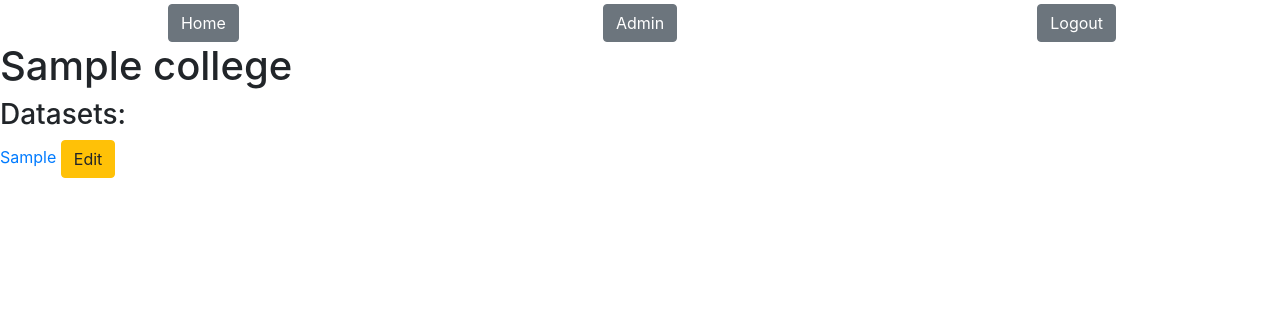
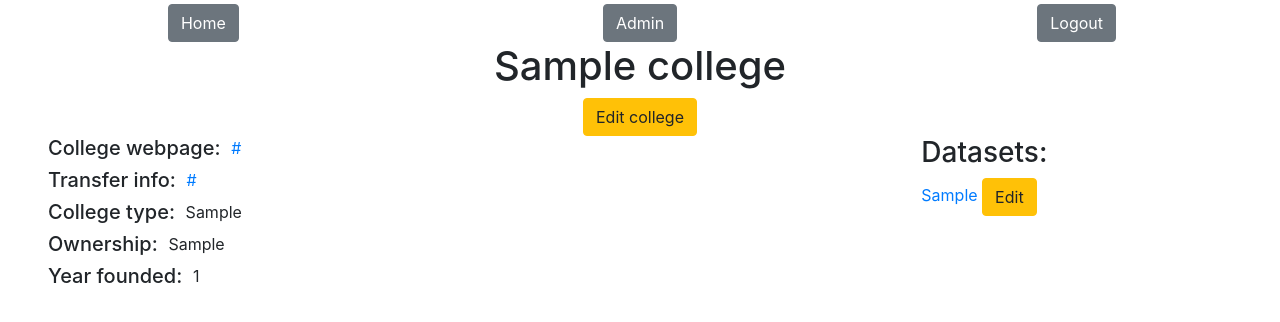
Before and after one commit to AndrewJager/MI-College-Transfer-Data, a Flask app: template project/college/templates/view_college.html in a window 1280 px wide. Shown: the top 322 px of the page. Run offline with Flask 2, Linux system fonts and the light colour scheme; the template is opened without the code that fills it: values that come from a table or form of the project are taken from there, others are empty; tables that the repository leaves empty hold one stand-in row (values such as "Sample post"); some libraries are stand-ins or nearby versions.

Commit message:
Added info to college page

```diff
--- a/project/college/templates/view_college.html
+++ b/project/college/templates/view_college.html
@@ -3,16 +3,52 @@
 {% block content %}
 
 <div class="row">
-    <div class="col">
+    <div class="col text-center">
         <h1>{{ college.name }}</h1>
+        {% if user.isAdmin %}
+        <a class="btn btn-warning" href="/edit_college/{{ college.name }}" role="button">Edit college</a>
+        {% endif %}
+    </div>
+</div>
 
+<div class="row">
+    <div class="col-sm-8 ml-5">
+        <div class="row">
+            <div class="col d-inline-flex">
+                <h5>College webpage: &nbsp;</h5><a href="{{ college.website }}"
+                    target="_blank">{{ college.website }}</a>
+            </div>
+        </div>
+        <div class="row">
+            <div class="col d-inline-flex">
+                <h5>Transfer info: &nbsp;</h5><a href="{{ college.transfer_website }}"
+                    target="_blank">{{ college.transfer_website }}</a>
+            </div>
+        </div>
+        <div class="row">
+            <div class="col d-inline-flex">
+                <h5>College type: &nbsp;</h5>{{ college.college_type }}
+            </div>
+        </div>
+        <div class="row">
+            <div class="col d-inline-flex">
+                <h5>Ownership: &nbsp;</h5>{{ college.college_ownership }}
+            </div>
+        </div>
+        <div class="row">
+            <div class="col d-inline-flex">
+                <h5>Year founded: &nbsp;</h5>{{ college.founded }}
+            </div>
+        </div>
+    </div>
+    <div class="col-sm-2">
         <h3>Datasets:</h3>
-        {% for data in college.datasets %}
-            <a href='/data/{{ data.id }}'>{{ data.year }}</a>
-            {% if user.isAdmin %}
-                <a class="btn btn-warning" href="/edit_dataset/{{ data.id }}" role="button">Edit</a>
-            {% endif %}
-            <br>
+        {% for data in college.datasets|sort(attribute='year', reverse = True) %}
+        <a href='/data/{{ data.id }}'>{{ data.year }}</a>
+        {% if user.isAdmin %}
+        <a class="btn btn-warning" href="/edit_dataset/{{ data.id }}" role="button">Edit</a>
+        {% endif %}
+        <br>
         {% endfor %}
     </div>
 </div>
--- a/project/dataset/form.py
+++ b/project/dataset/form.py
@@ -5,11 +5,12 @@ from wtforms.validators import DataRequired
 
 from constants import datasetYears
 from project.models import College
+from project import db
 
 class DatasetForm(FlaskForm):
     year = SelectField('year',
         choices=[(year, year) for year in datasetYears], validators=[DataRequired()])
-    college = QuerySelectField(query_factory=lambda: College.query.all(), get_label='name')
+    college = QuerySelectField(query_factory=lambda: db.session.query(College).order_by(College.name), get_label='name')
 
     acceptTransfers = BooleanField('acceptTransfers')
     applied = IntegerField('applied', validators=[DataRequired()])
```
